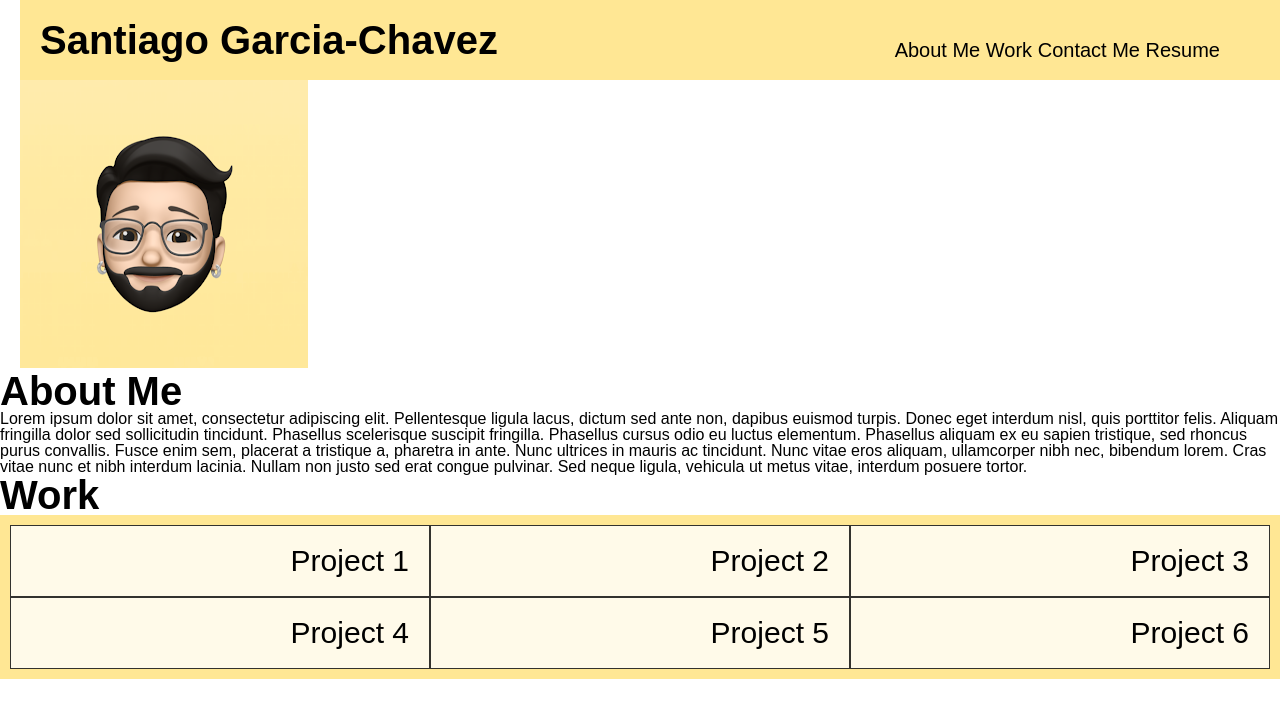
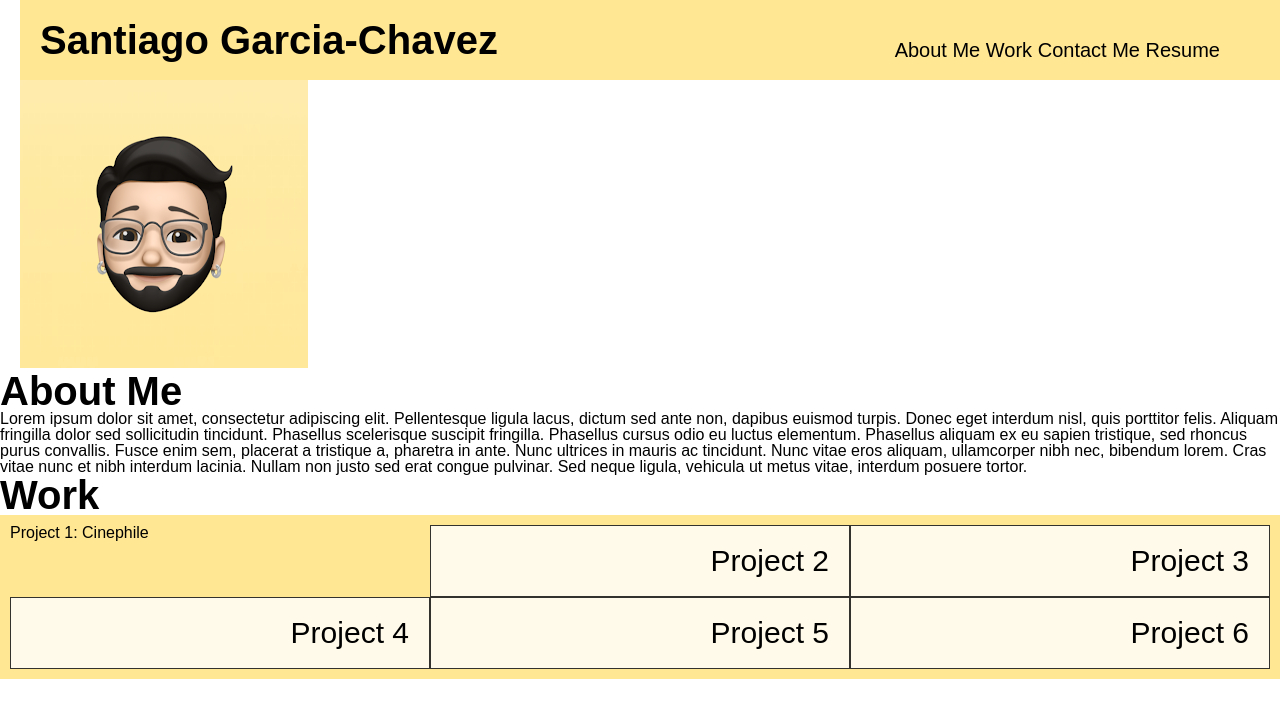
Before and after one commit to Disastris/Santiago-Profile, a plain HTML site: page index.html in a window 1280 px wide. Drawn offline with Linux system fonts and the light colour scheme.

Commit message:
Added Project 1 to Portfolio

```diff
--- a/index.html
+++ b/index.html
@@ -30,7 +30,7 @@
         <div id="Work" class="Work">
         <h1>Work</h1>
         <div class="grid-container">
-            <div class="grid-item">Project 1</div>
+            <a href="https://chaseostien.github.io/Cinephile/"> Project 1: Cinephile</a>
             <div class="grid-item">Project 2</div>
             <div class="grid-item">Project 3</div>
             <div class="grid-item">Project 4</div>
```
